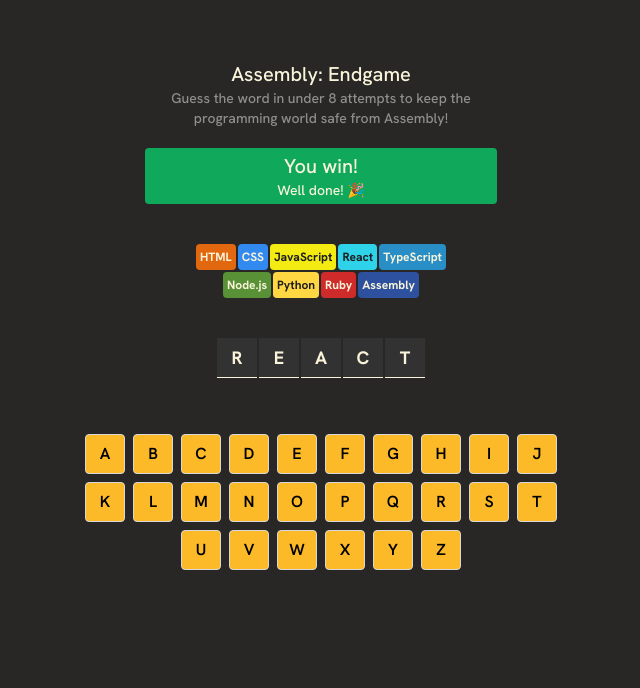
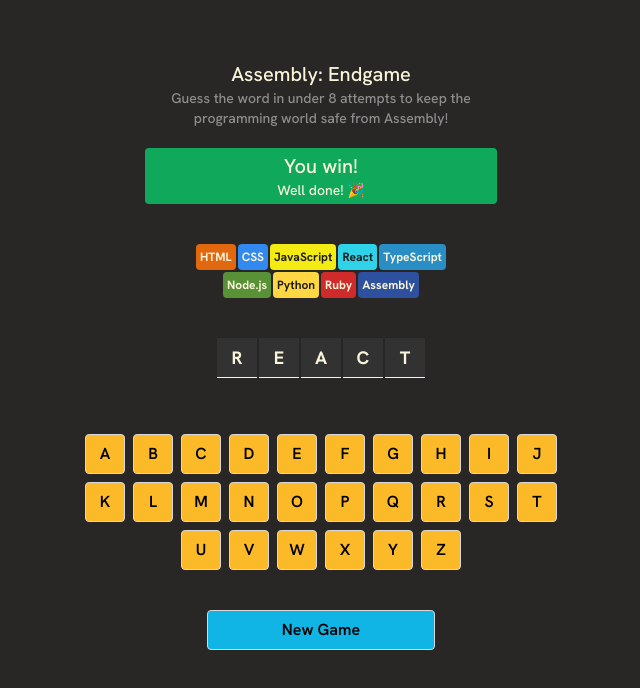
Before and after one commit to mansourYassine/hangman-game, a React (Vite) app: page / in a window 1280 px wide. Shown: the top 688 px of the page, without its empty margins (319-959 px from the left). Built offline with nearby package versions, Linux system fonts and the light colour scheme.

Commit message:
Add new game button

```diff
--- a/src/App.jsx
+++ b/src/App.jsx
@@ -47,6 +47,9 @@
             <div className=" mt-14 flex flex-wrap justify-center gap-2 w-120 ">
                 {keyboardElements}
             </div>
+            <div className=" bg-[#11B5E5] w-57 h-10 flex items-center justify-center border border-[#D7D7D7] rounded-sm font-semibold mt-10 cursor-pointer ">
+                New Game
+            </div>
         </main>
     )
 }
```
